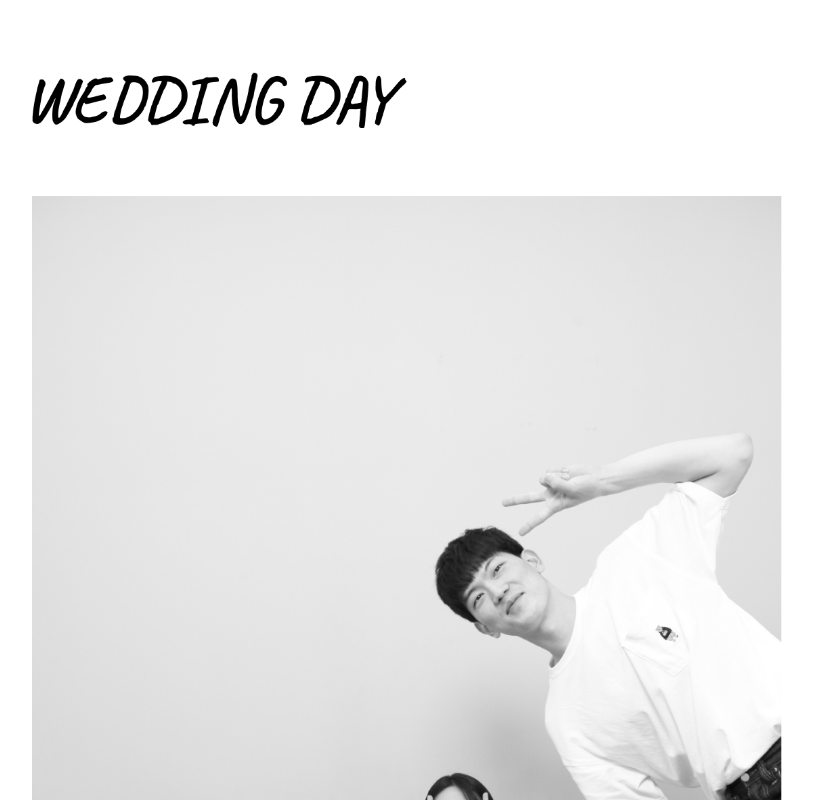
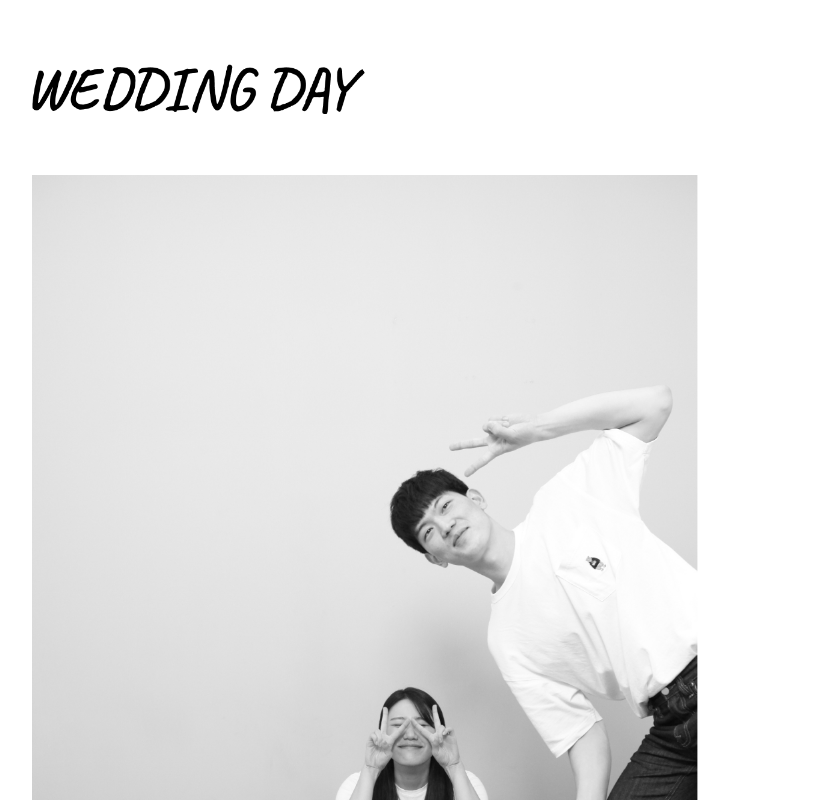
Before and after one commit to cyjin463/wedding, a Next.js app: page / in a window 1280 px wide. Shown: the top 800 px of the page, without its empty margins (10-823 px from the left). Built offline with nearby package versions, Linux system fonts and the light colour scheme.

Commit message:
Edit:intro css

```diff
--- a/src/app/components/Intro/styles.js
+++ b/src/app/components/Intro/styles.js
@@ -2,6 +2,7 @@ import styled from 'styled-components';
 import Image from 'next/image';
 
 export const Container = styled.section`
+    box-sizing: border-box;
     display: flex;
     flex-direction: column;
     padding: 0 5.6%;
@@ -19,7 +20,6 @@ export const TopImageBox = styled.div`
 `
 
 export const IntroImageBox = styled.div`
-    box-sizing: border-box;
     maring: auto;
     width: 100%;
     > Image {
```
